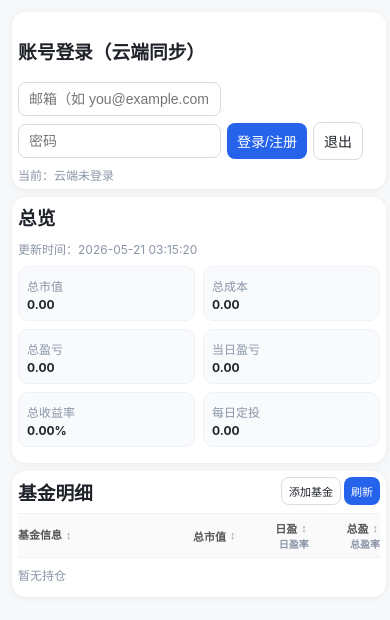
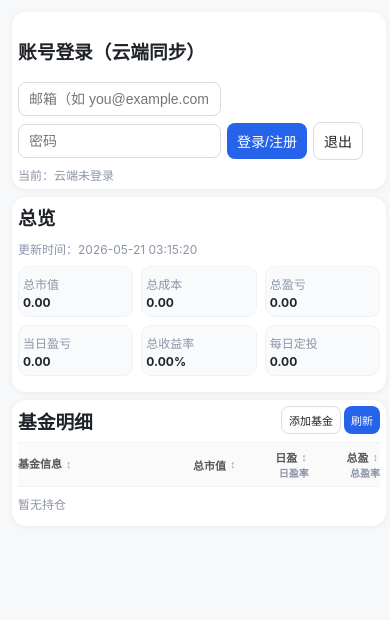
Before and after one commit to SandyOPC/FundPilot, a website: page public/index.html in a window 390 px wide. Drawn offline with Linux system fonts and the light colour scheme.

Commit message:
style(mobile): change overview summary to 2 rows (3 columns)

```diff
--- a/public/index.html
+++ b/public/index.html
@@ -85,7 +85,8 @@
       .compact-input.name { width: calc(50% - 6px); min-width: calc(50% - 6px) !important; }
       .row.nowrap { display:flex; flex-wrap:nowrap; }
       .status-row { display:block; }
-      .summary-grid { grid-template-columns: 1fr 1fr; }
+      .summary-grid { grid-template-columns: repeat(3, 1fr); }
+      .summary-item { padding: 6px 4px; }
       .summary-item b { font-size: 12px; }
 
       #mobileList { display:block !important; }
```
